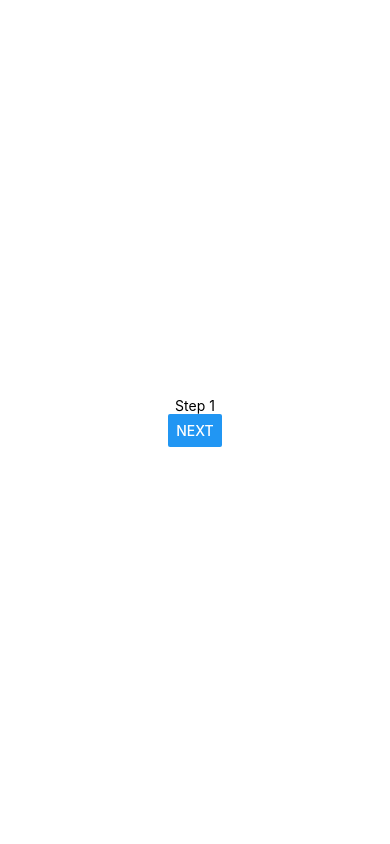
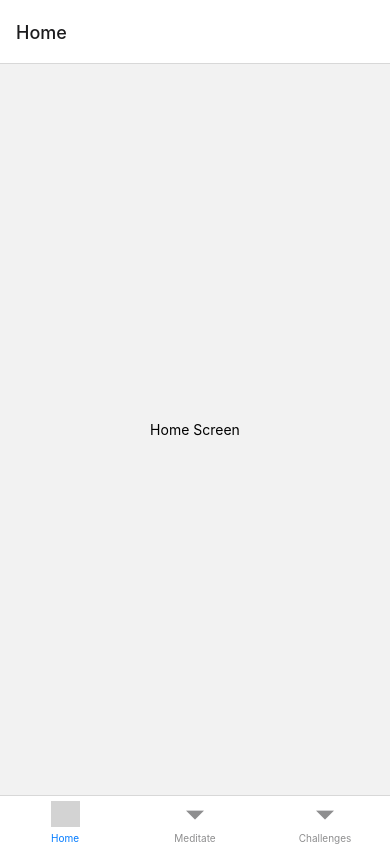
Before and after one commit to rahul5316/ponder, a React Native app in the folder mobile/: screen /HomeScreen in a window 390 px wide. Built offline with nearby package versions, Linux system fonts and the light colour scheme.

Commit message:
Added homescreen, modified oboarding

```diff
--- a/mobile/App.js
+++ b/mobile/App.js
@@ -1,40 +1,67 @@
-import { StatusBar } from 'expo-status-bar';
-import React, { useState } from 'react';
-import { StyleSheet, View, Button } from 'react-native';
+import React from 'react';
+import { View, Text, Button, StyleSheet } from 'react-native';
+import { NavigationContainer } from '@react-navigation/native';
+import { createStackNavigator } from '@react-navigation/stack';
 import MeditationTimer from './components/MeditationTimer';
-import Onboarding from './components/Onboarding'; // Import the Onboarding component
+import Onboarding from './components/Onboarding';
+import HomeScreen from './components/HomeScreen';
 
-export default function App() {
-  const [step, setStep] = useState(1); // Initialize step state for onboarding
-
-  if (step <= 4) {
-    return (
-      <View style={styles.container}>
-        <StatusBar style="auto" />
-        <Onboarding step={step} setStep={setStep} />
-        {step === 4 && (
-          <Button
-            title="Next"
-            onPress={() => setStep(5)} // Setting step to 5 will navigate to MeditationTimer
-          />
-        )}
-      </View>
-    );
-  }
-
+function ChallengesScreen() {
   return (
-    <View style={styles.container}>
-      <StatusBar style="auto" />
-      <MeditationTimer />
+    <View style={styles.page}>
+      <Text>Challenges Screen</Text>
     </View>
   );
 }
 
+function BookScreen() {
+  return (
+    <View style={styles.page}>
+      <Text>Book Screen</Text>
+    </View>
+  );
+}
+
+const Stack = createStackNavigator();
+
+export default function App() {
+  return (
+    <NavigationContainer>
+      <Stack.Navigator initialRouteName="Onboarding">
+        <Stack.Screen
+          name="Onboarding"
+          component={Onboarding}
+          options={{ headerShown: false }}
+        />
+        <Stack.Screen
+          name="HomeScreen"
+          component={HomeScreen}
+          options={{ headerShown: false }}
+        />
+        <Stack.Screen
+          name="Challenges"
+          component={ChallengesScreen}
+          options={{ headerShown: false }}
+        />
+        <Stack.Screen
+          name="Book"
+          component={BookScreen}
+          options={{ headerShown: false }}
+        />
+        <Stack.Screen
+          name="MeditationTimer"
+          component={MeditationTimer}
+          options={{ headerShown: true, title: 'Meditation Timer' }}
+        />
+      </Stack.Navigator>
+    </NavigationContainer>
+  );
+}
+
 const styles = StyleSheet.create({
-  container: {
+  page: {
     flex: 1,
-    backgroundColor: '#fff',
+    justifyContent: 'center',
     alignItems: 'center',
-    justifyContent: 'center',
   },
 });
--- /dev/null
+++ b/mobile/components/HomeScreen.js
@@ -0,0 +1,132 @@
+// import React from 'react';
+// import { View, Text, Button, StyleSheet } from 'react-native';
+// import { NavigationContainer } from '@react-navigation/native';
+// import { createBottomTabNavigator } from '@react-navigation/bottom-tabs';
+
+// // Sample Home Screen
+// function HomeScreen() {
+//   return (
+//     <View style={styles.page}>
+//       <Text>Home Screen</Text>
+//     </View>
+//   );
+// }
+
+// // Sample Challenges Screen
+// function ChallengesScreen() {
+//   return (
+//     <View style={styles.page}>
+//       <Text>Challenges Screen</Text>
+//     </View>
+//   );
+// }
+
+// // Sample Book Screen
+// function BookScreen() {
+//   return (
+//     <View style={styles.page}>
+//       <Text>Book Screen</Text>
+//     </View>
+//   );
+// }
+
+// const Tab = createBottomTabNavigator();
+
+// export default function App() {
+//   return (
+//       <Tab.Navigator>
+//         <Tab.Screen name="Challenges" component={ChallengesScreen} />
+//         <Tab.Screen name="Book" component={BookScreen} />
+//       </Tab.Navigator>
+
+//   );
+// }
+
+// const styles = StyleSheet.create({
+//   page: {
+//     flex: 1,
+//     justifyContent: 'center',
+//     alignItems: 'center',
+//   },
+// });
+import React from 'react';
+import { View, Text, StyleSheet } from 'react-native';
+import { createBottomTabNavigator } from '@react-navigation/bottom-tabs';
+import { useNavigation } from '@react-navigation/native';
+
+// Sample Home Screen
+function HomeScreen() {
+  return (
+    <View style={styles.page}>
+      <Text>Home Screen</Text>
+    </View>
+  );
+}
+
+// Meditation Screen as a placeholder for navigation
+function MeditationScreen() {
+  const navigation = useNavigation();
+  // Navigate to MeditationTimer when this screen is focused
+  React.useEffect(() => {
+    const unsubscribe = navigation.addListener('focus', () => {
+      navigation.navigate('MeditationTimer');
+    });
+
+    return unsubscribe;
+  }, [navigation]);
+
+  return null; // Return null as this is just a placeholder
+}
+
+// Sample Challenges Screen
+function ChallengesScreen() {
+  return (
+    <View style={styles.page}>
+      <Text>Challenges Screen</Text>
+    </View>
+  );
+}
+
+const Tab = createBottomTabNavigator();
+
+export default function App() {
+  return (
+    <Tab.Navigator>
+      <Tab.Screen
+        name="Home"
+        component={HomeScreen}
+        options={{
+          tabBarLabel: 'Home',
+          tabBarIcon: () => (
+            <View style={styles.homeIcon}></View> // Your custom style for the home icon
+          ),
+        }}
+      />
+      <Tab.Screen
+        name="Meditation"
+        component={MeditationScreen}
+        options={{ tabBarLabel: 'Meditate' }}
+      />
+      <Tab.Screen
+        name="Challenges"
+        component={ChallengesScreen}
+        options={{ tabBarLabel: 'Challenges' }}
+      />
+    </Tab.Navigator>
+  );
+}
+
+const styles = StyleSheet.create({
+  page: {
+    flex: 1,
+    justifyContent: 'center',
+    alignItems: 'center',
+  },
+  homeIcon: {
+    width: 29,
+    height: 26,
+    flexShrink: 0,
+    backgroundColor: 'lightgray', // You might need to modify this as per your image
+    // Add more styles if necessary
+  },
+});
--- a/mobile/components/MeditationTimer.js
+++ b/mobile/components/MeditationTimer.js
@@ -1,12 +1,15 @@
 import React, { useState, useEffect } from 'react';
-import { View, Button, StyleSheet } from 'react-native';
+import { View, Button, Text, StyleSheet, Modal } from 'react-native';
 import { Circle, Svg } from 'react-native-svg';
 import { Audio } from 'expo-av';
 import { Asset } from 'expo-asset';
 
 const MeditationTimer = () => {
+    const DURATION = 60; // seconds
+
     const [isActive, setIsActive] = useState(false);
     const [progress, setProgress] = useState(0);
+    const [remainingTime, setRemainingTime] = useState(DURATION);
     const [sound, setSound] = useState();
 
     useEffect(() => {
@@ -22,7 +25,7 @@ const MeditationTimer = () => {
                 const soundAsset = Asset.fromModule(require('../assets/output2.wav'));
                 await soundInstance.loadAsync(soundAsset);
                 setSound(soundInstance);
-          await soundInstance.playAsync();
+
             } catch (error) {
                 console.error("Error setting up audio:", error);
             }
@@ -45,24 +48,37 @@ const MeditationTimer = () => {
             sound && await sound.playAsync();
         }
         setIsActive(!isActive);
-    }
+    };
 
     useEffect(() => {
         let interval;
-        if (isActive && progress < 1) {
+        if (isActive && remainingTime > 0) {
             interval = setInterval(() => {
-                setProgress(prevProgress => prevProgress + 0.01);
+                setProgress((DURATION - remainingTime + 1) / DURATION);
+                setRemainingTime(prevTime => prevTime - 1);
             }, 1000);
         } else {
             clearInterval(interval);
+            if (remainingTime === 0) {
+                setIsActive(false);
+                setProgress(0);
+                setRemainingTime(DURATION);
+            }
         }
 
         return () => clearInterval(interval);
-    }, [isActive, progress]);
+    }, [isActive, remainingTime]);
+
+    // Format time to minutes:seconds
+    const formatTime = time => {
+        const minutes = Math.floor(time / 60);
+        const seconds = time % 60;
+        return `${minutes}:${seconds < 10 ? '0' : ''}${seconds}`;
+    }
 
     return (
         <View style={styles.container}>
-            <Svg width="200" height="200" style={styles.timer}>
+            <Svg width="200" height="200" style={styles.timer} viewBox="0 0 200 200">
                 <Circle
                     cx="100"
                     cy="100"
@@ -70,9 +86,12 @@ const MeditationTimer = () => {
                     stroke="blue"
                     strokeWidth="2.5"
                     fill="none"
+                    strokeLinecap="round"
+                    transform="rotate(-90 100 100)"
                     strokeDasharray={`${progress * Math.PI * 2 * 95} 600`}
                 />
             </Svg>
+            <Text style={styles.countdown}>{formatTime(remainingTime)}</Text>
             <Button
                 title={isActive ? 'Pause' : 'Start'}
                 onPress={handlePress}
@@ -92,7 +111,12 @@ const styles = StyleSheet.create({
         position: 'absolute',
     },
     button: {
-        zIndex: 1,
+        marginTop: 10,
+    },
+    countdown: {
+        fontSize: 24,
+        fontWeight: 'bold',
+        marginTop: 350,
     }
 });
 
--- a/mobile/components/Onboarding.js
+++ b/mobile/components/Onboarding.js
@@ -1,8 +1,9 @@
 // Onboarding.js
-import React from 'react';
+import React, { useState } from 'react';
 import { StyleSheet, View, Text, Button } from 'react-native';
 
-const Onboarding = ({ step, setStep }) => {
+const Onboarding = ({ navigation }) => {
+  const [step, setStep] = useState(1);
   const goToNextStep = () => setStep((prev) => prev + 1);
   const goToPreviousStep = () => setStep((prev) => prev - 1);
 
@@ -10,7 +11,7 @@ const Onboarding = ({ step, setStep }) => {
 
   switch (step) {
     case 1:
-      content = <Text>Step 1</Text>;
+      content = <Text>An AI-powered meditation app designed to be your trusted companion on your path to inner peace and self-discovery. In a world where daily stresses often pull us away from our true selves, Ponder is here to guide you back to a place of serenity and balance.</Text>;
       break;
     case 2:
       content = (
@@ -33,6 +34,8 @@ const Onboarding = ({ step, setStep }) => {
         <>
           <Button title="Back" onPress={goToPreviousStep} />
           <Text>Step 4</Text>
+          <Button title="Start" onPress={() => navigation.navigate('HomeScreen')} />
+
         </>
       );
       break;
@@ -56,12 +59,6 @@ const styles = StyleSheet.create({
       justifyContent: 'center',
       alignItems: 'center',
   },
-  timer: {
-      position: 'absolute',
-  },
-  button: {
-      zIndex: 1,
-  }
 });
 
 export default Onboarding;
--- a/mobile/package.json
+++ b/mobile/package.json
@@ -9,6 +9,7 @@
     "web": "expo start --web"
   },
   "dependencies": {
+    "@react-navigation/bottom-tabs": "^6.5.8",
     "@react-navigation/native": "^6.1.7",
     "@react-navigation/stack": "^6.3.17",
     "expo": "~49.0.11",
```
Also changed, not shown: 1 other file (tests, documents, lock files or other folders). Lines whose indentation alone changed are shown as unchanged.
